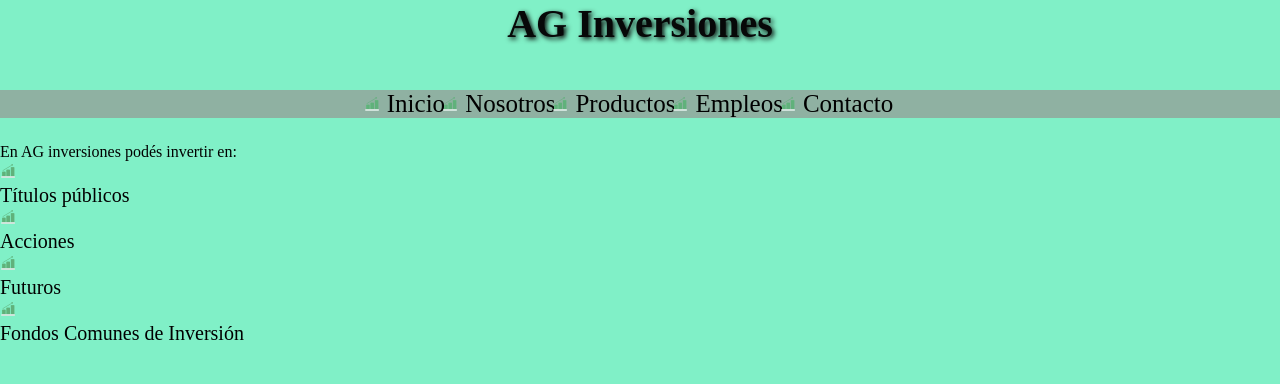
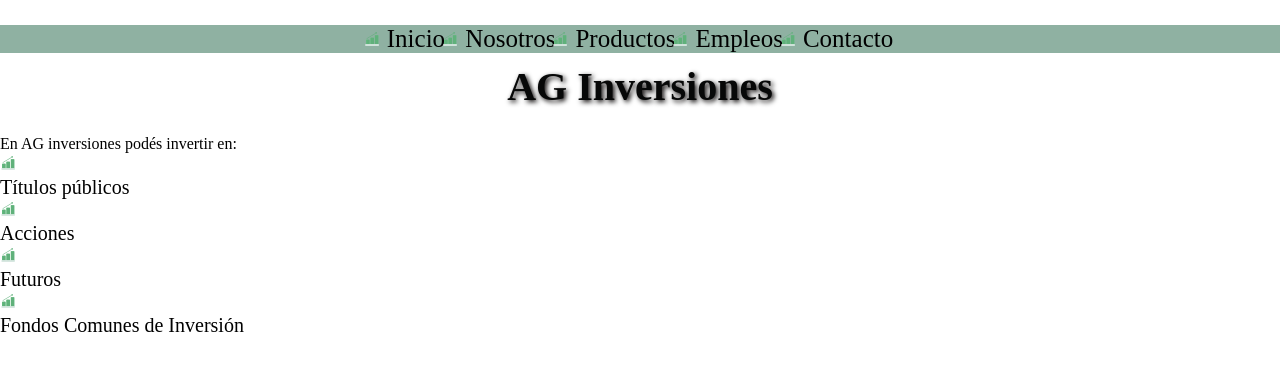
Before and after one commit to akarakachian/PreEntrega3-Karakachian, a plain HTML site: page pages/productos.html in a window 1280 px wide. Shown: the top 384 px of the page. Drawn offline with Linux system fonts and the light colour scheme.

Commit message:
Cambios en el productos.html

```diff
--- a/pages/productos.html
+++ b/pages/productos.html
@@ -14,12 +14,6 @@
   </head>
   <body>
     <header>
-      <main>
-        <h1>AG Inversiones</h1>
-      <div>
-        <a href="../index.html"></a>
-        <img src="./Assets/img/fluctuacion-del-mercado.png" alt="" />
-      </div>
       <nav>
         <ul class="navBar">
           <li><a href="../index.html">Inicio</a></li>
@@ -29,8 +23,9 @@
           <li><a href="./contacto.html">Contacto</a></li>
         </ul>
       </nav>
-      <div>
-        <nav>
+    </header>
+    <main>
+      <h1>AG Inversiones</h1>
           <p class="título-productos">En AG inversiones podés invertir en:</p>
           <ul class= "productos">
             <li><p>Títulos públicos</p></li>
@@ -40,7 +35,6 @@
           </ul>
         </nav>
       </div>
-
       <div>
         <section>
             <h3>¿Qué son los bonos?</h3>
```
